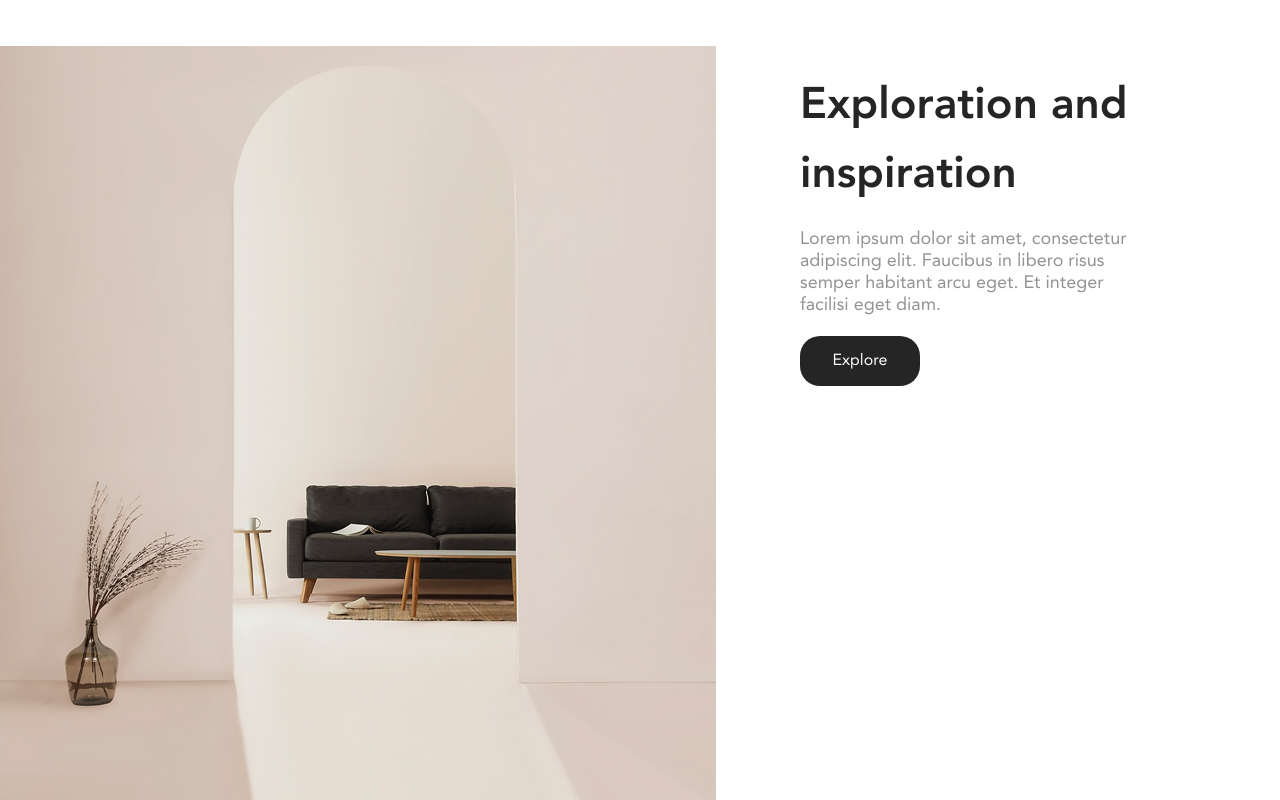
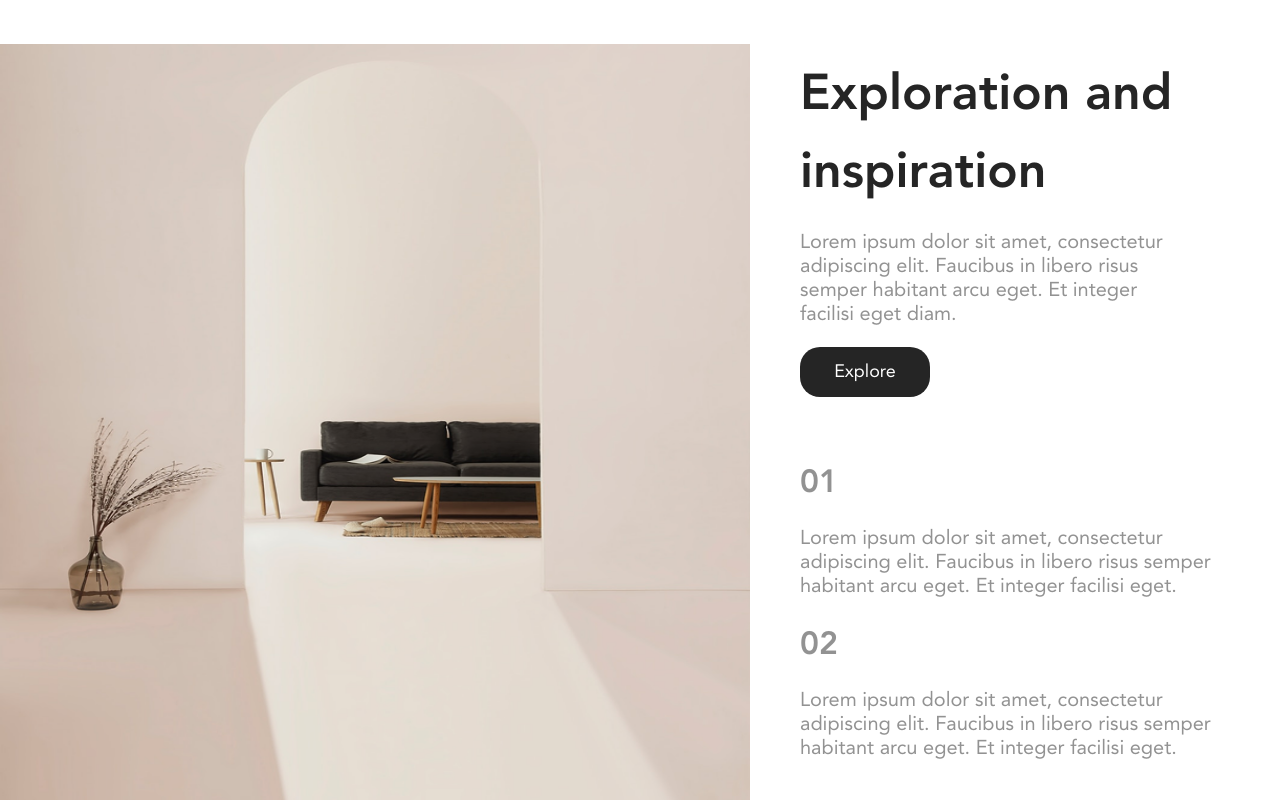
Before and after one commit to NicolasMuskusTarazona/50-Landing-page-designs-Community, a plain HTML site: page src/views/page4.html in a window 1280 px wide. Shown: the top 800 px of the page. Drawn offline with Linux system fonts and the light colour scheme; files whose address does not match are found by name.

Commit message:
feat: :sparkles: Implementacion imagen y descripciones.

```diff
--- a/src/css/pagina4.css
+++ b/src/css/pagina4.css
@@ -10,24 +10,24 @@ header{
 }
 header h1{
     font-family: "Avenir-Heavy";
-    font-size: 44px;
-    margin-top: 70px;
+    font-size: 50px;
+    margin-top: 55px;
     color: var(--color-2);
 }
 
 header p{
     margin-top: 20px;
     font-family: "Avenir-Roman";
-    font-size: 18px;
+    font-size: 20px;
     color: var(--color-3);
     font-weight: 500;
 }
 
-header div{
+.Explore1{
     display: flex;
     background: var(--color-2);
     margin-top: 20px;
-    width: 120px;
+    width: 130px;
     height: 50px;
     border-radius: 20px;
     align-items: center;
@@ -35,15 +35,30 @@ header div{
     text-align: center;
 }
 
-.Explore{
+.Explore2{
     color: var(--color-4);
     font-family: "Avenir-Roman";
-    font-size: 16px;
+    font-size: 18px;
     text-decoration: none;
+}
+
+.General_Description{
+    margin-top: 60px;
+}
+
+.number{
+    font-family: "Avenir-Heavy";
+    font-size: 32px;
+}
+
+.Description{
+    font-size: 20px;
 }
 
 main img{
     display: flex;
-    margin-top: -340px;
+    margin-top: -56%;
     margin-bottom: -10px;
+    width: 750px;
+    height: 800px;
 }
--- a/src/views/page4.html
+++ b/src/views/page4.html
@@ -10,13 +10,18 @@
     <header>
         <h1>Exploration and <br>inspiration</h1>
         <p>Lorem ipsum dolor sit amet, consectetur <br>adipiscing elit. Faucibus in libero risus <br>semper habitant arcu eget. Et integer <br>facilisi eget diam.</p>
-        <div>
-            <a class="Explore" href="../views/page5.html">Explore</a>
+        <div class="Explore1">
+            <a class="Explore2" href="../views/page5.html">Explore</a>
+        </div>
+        <div class="General_Description">
+            <p class="number">01</p>
+            <p class="Description">Lorem ipsum dolor sit amet, consectetur <br>adipiscing elit. Faucibus in libero risus semper <br>habitant arcu eget. Et integer facilisi eget.</p>
+            <p class="number">02</p>
+            <p class="Description">Lorem ipsum dolor sit amet, consectetur <br>adipiscing elit. Faucibus in libero risus semper <br>habitant arcu eget. Et integer facilisi eget.</p>
         </div>
     </header>
     <main>
         <img class="" src="../storage/img/pagina4/1.png" alt="cuarto">
-
     </main>
 </body>
 </html>
```
